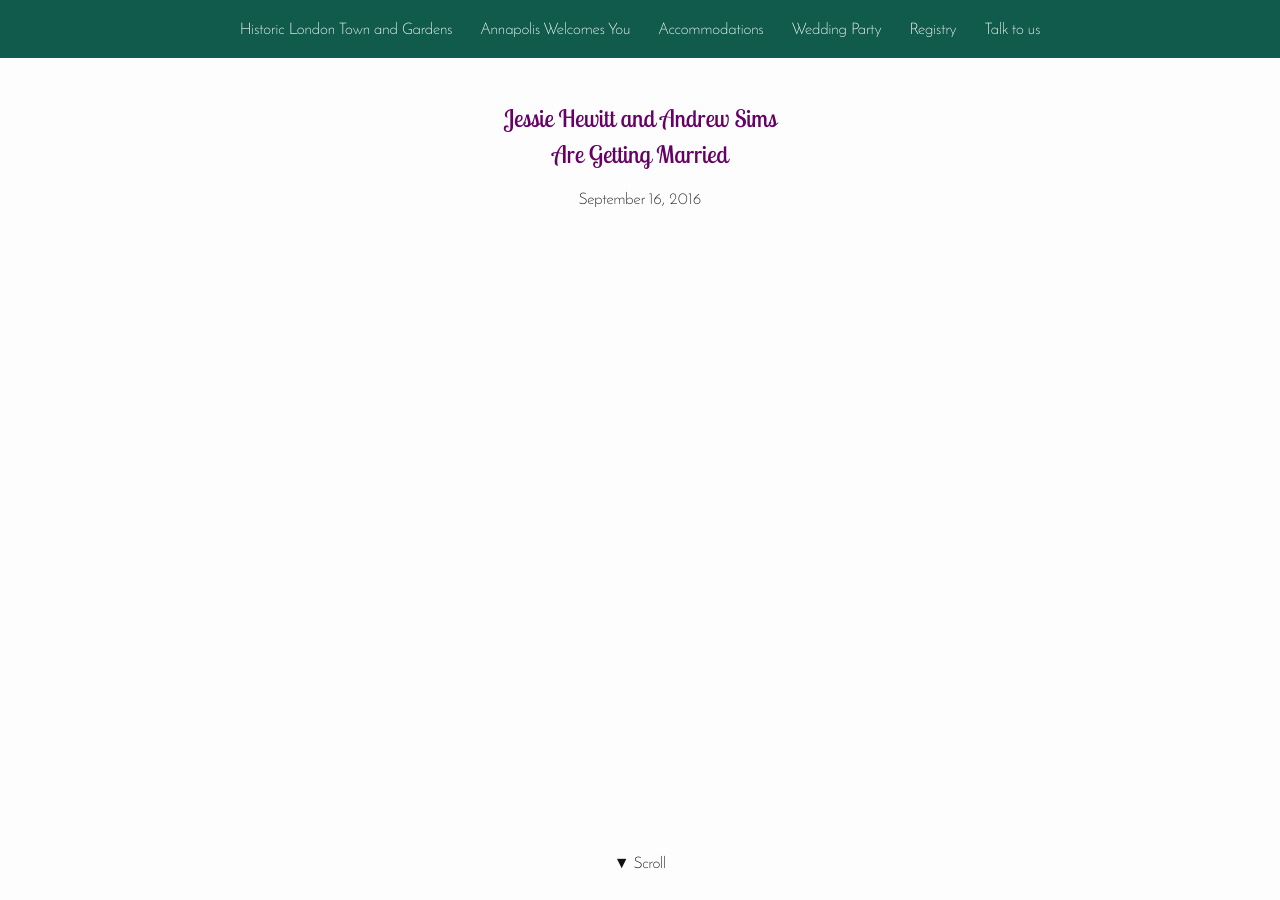
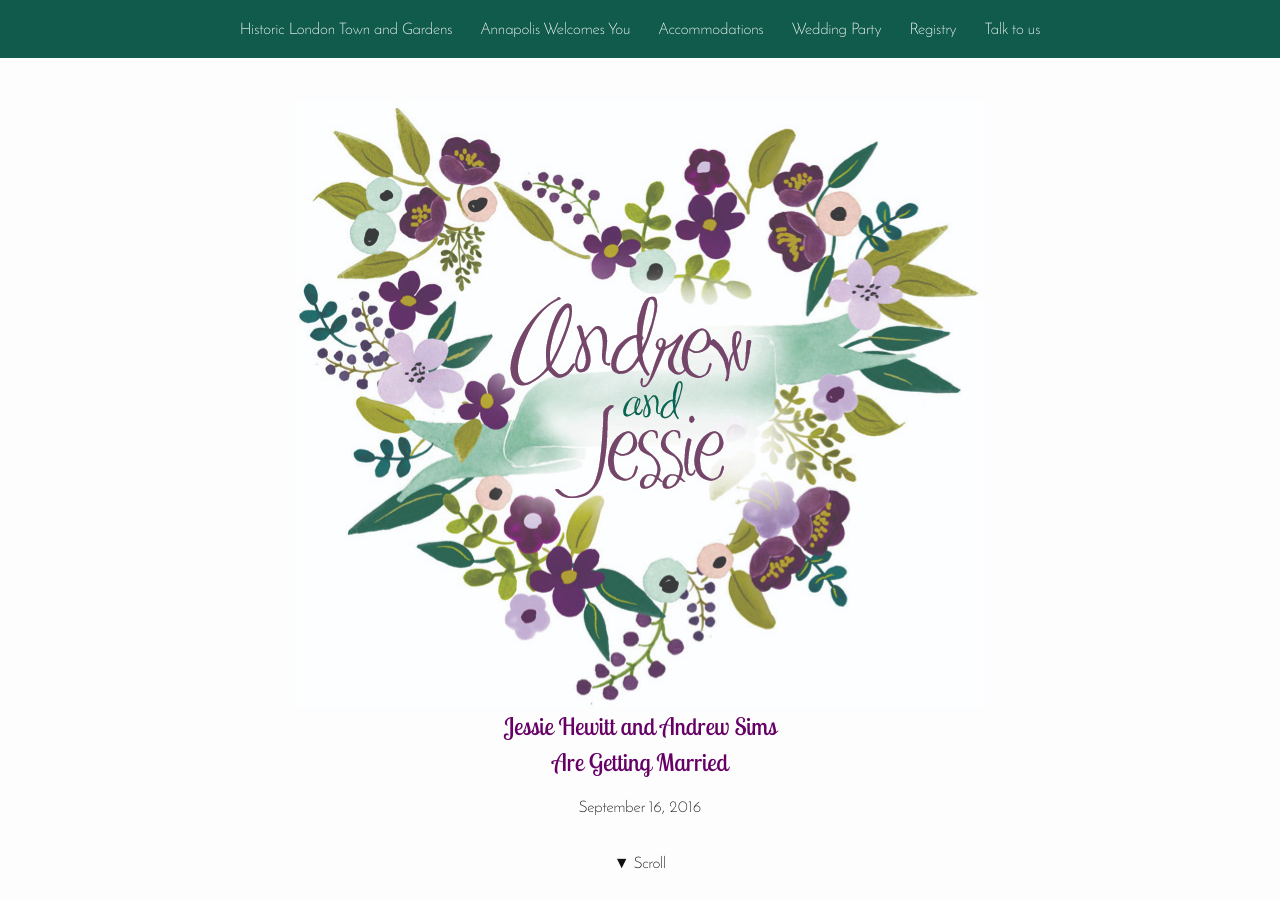
Before and after one commit to rhewitt22/jessie, a Jekyll site: the page built from index.html, in a window 1280 px wide and 900 px high. Built offline with Jekyll 4.4.1, drawn with Linux system fonts in a browser that asks for light colours; nearby versions of some CDN libraries.

Commit message:
Added wreath image, responsive header

```diff
--- a/_includes/header.html
+++ b/_includes/header.html
@@ -1,12 +1,14 @@
 <header>
   <nav role="navigation">
     <ul class="nav-links">
-      <li><a href="#londontown">Historic London Town and Gardens</a></li>
-      <li><a href="#annapolis">Annapolis Welcomes You</a></li>
-      <li><a href="#accommodations">Accommodations</a></li>
-      <li><a href="#party">Wedding Party</a></li>
-      <li><a href="#registry">Registry</a></li>
-      <li><a href="#contact">Talk to us</a></li>
+      <li class="show-sm nav-link"><a href="#londontown">London Town</a></li>
+      <li class="show-md nav-link"><a href="#londontown">Historic London Town and Gardens</a></li>
+      <li class="show-sm nav-link"><a href="#annapolis">Annapolis, MD</a></li>
+      <li class="show-md nav-link"><a href="#annapolis">Annapolis Welcomes You</a></li>
+      <li class="nav-link"><a href="#accommodations">Accommodations</a></li>
+      <li class="nav-link"><a href="#party">Wedding Party</a></li>
+      <li class="nav-link"><a href="#registry">Registry</a></li>
+      <li class="nav-link"><a href="#contact">Talk to us</a></li>
     </ul>
   </nav>
 </header>
--- a/_sass/_header.scss
+++ b/_sass/_header.scss
@@ -12,7 +12,14 @@
   padding: 0;
   text-align: center;
 
-  li {
+  a {
+    color: $nav-link-color;
+    display: block;
+    padding: 7px;
+  }
+}
+
+.nav-link {
   border-radius: 5px;
   display: inline-block;
   margin-right: 10px;
@@ -26,9 +33,18 @@
   }
 }
 
-  a {
-    color: $nav-link-color;
-    display: block;
-    padding: 7px;
+.show-sm {
+  display: inline-block;
+
+  @media (min-width: $break-md) {
+    display: none;
   }
 }
+
+.show-md {
+  display: none;
+
+  @media (min-width: $break-md) {
+    display: inline-block;
+  }
+}
--- a/index.html
+++ b/index.html
@@ -5,6 +5,7 @@
 <div class="wrapper" role-"main">
 
   <section class="page" id="home">
+    <img class="wreath" src="./images/wreath.jpg" alt="A decorative wreath logo for Jessie and Andrew's wedding">
     <h1>Jessie Hewitt and Andrew Sims <br> Are Getting Married</h1>
     <span>September 16, 2016</span>
     <div class="scroll-help-container">
```
Also changed, not shown: images/wreath.jpg (added). Lines whose indentation alone changed are shown as unchanged.
